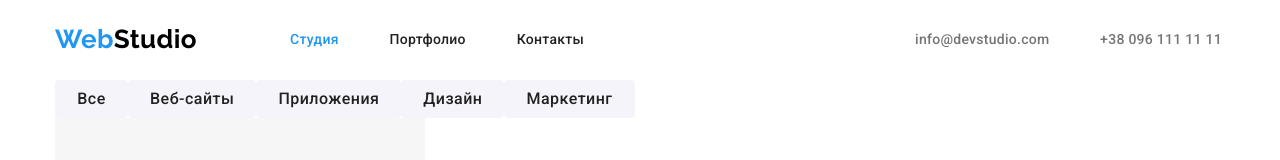
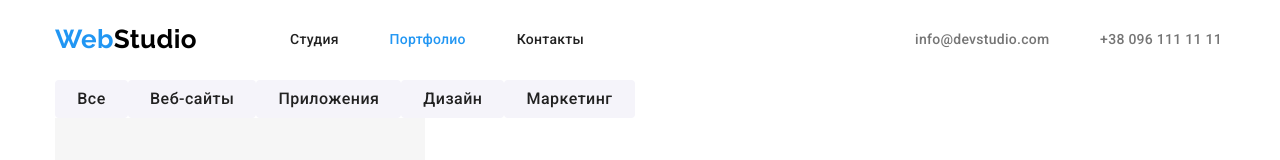
Before and after one commit to Oleksii-Roz/goit-markup-hw-03, a plain HTML site: page portfolio.html in a window 1280 px wide. Shown: the top 160 px of the page. Drawn offline with nearby package versions, Linux system fonts and the light colour scheme.

Commit message:
current для Портфолио слетел,  настроил заново

```diff
--- a/portfolio.html
+++ b/portfolio.html
@@ -29,8 +29,8 @@
 				<nav class="flex">
 					<a class="logo link" href="./index.html">Web<span class="logo-header">Studio</span></a>
 					<ul class="header-nav-link-container list flex">
-						<li><a class="header-nav-link current link" href="./index.html">Студия</a></li>
-						<li><a class="header-nav-link link" href="./portfolio.html">Портфолио</a></li>
+						<li><a class="header-nav-link link" href="./index.html">Студия</a></li>
+						<li><a class="header-nav-link current link" href="./portfolio.html">Портфолио</a></li>
 						<li><a class="header-nav-link link" href="#">Контакты</a></li>
 					</ul>
 				</nav>
```
